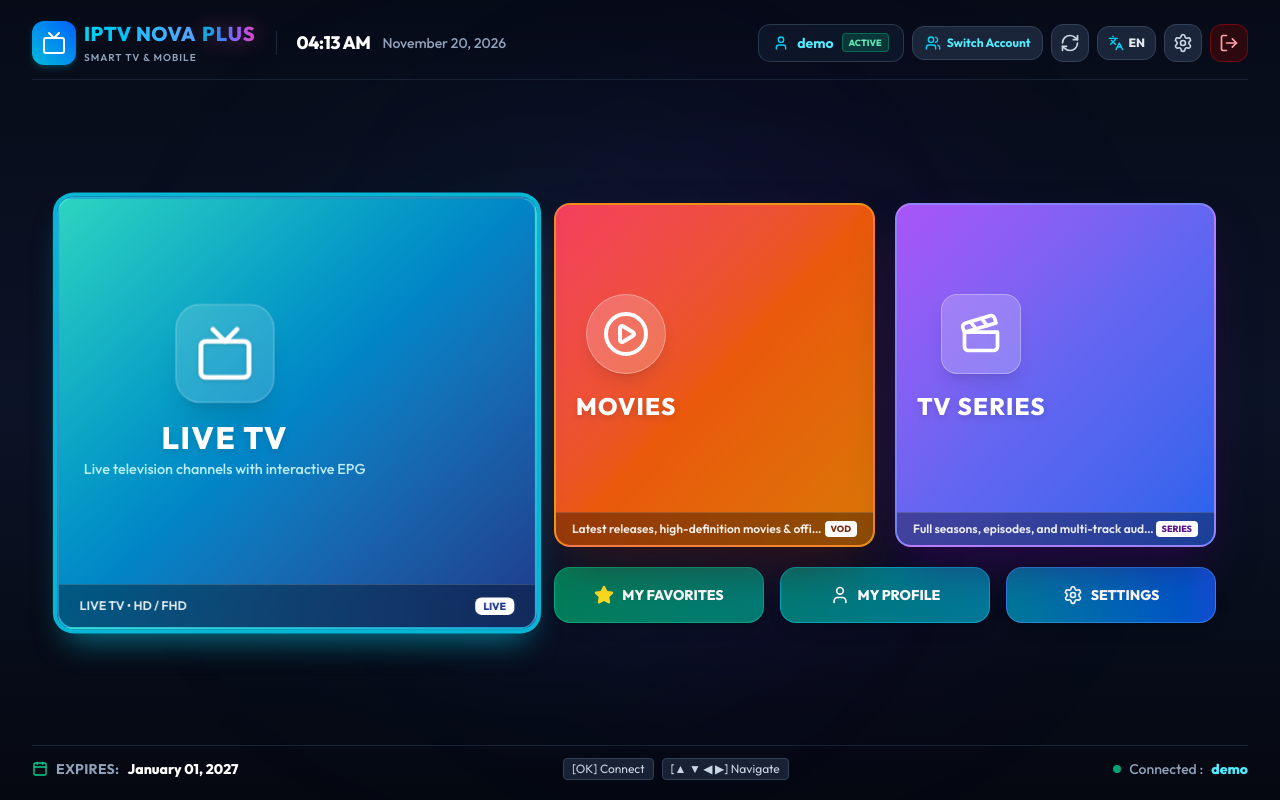
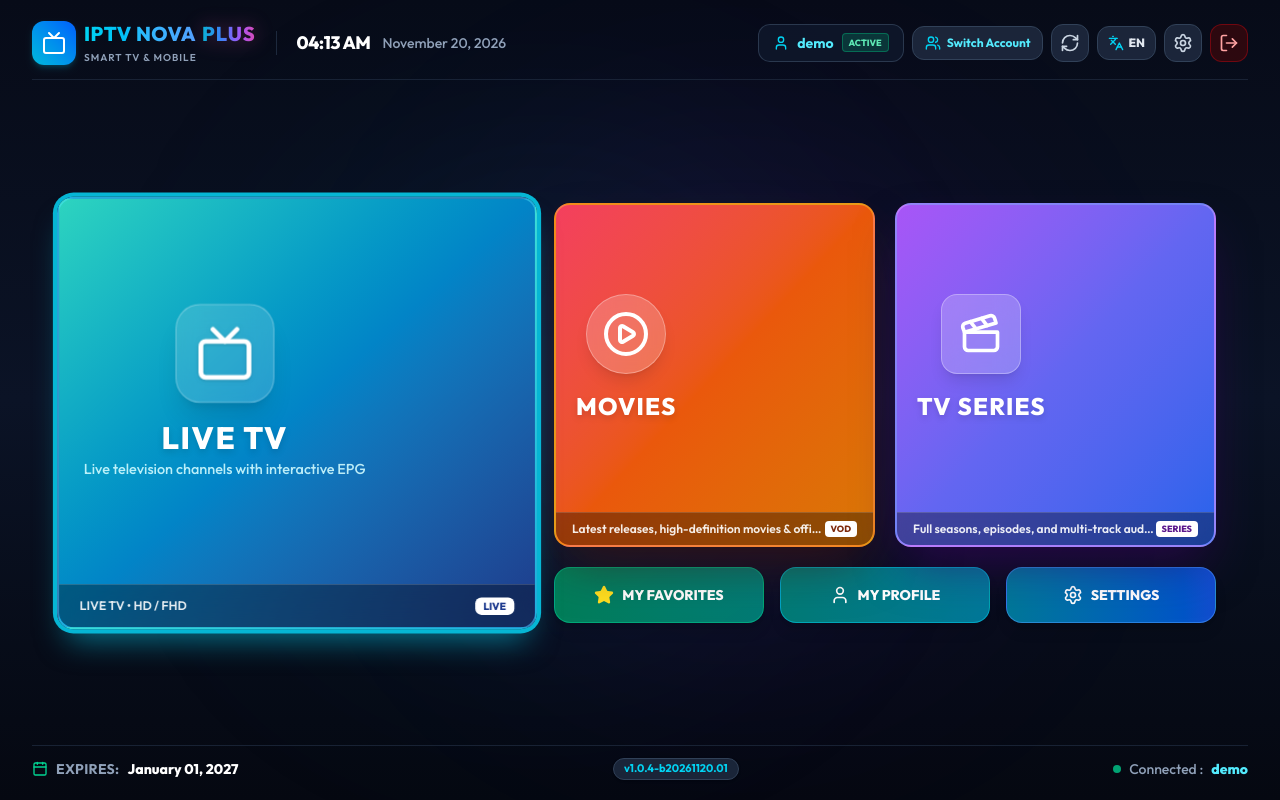
Before and after one commit to chrisdev0712/iptv-nova-plus-app, a React (Vite) app: page / in a window 1280 px wide. Both pictures are taken after a click on the button "Try DEMO MODE". Built offline with nearby package versions, Linux system fonts and the light colour scheme.

Commit message:
feat: Add visible version badge v1.0.4-b20261120.01 across Login, Dashboard, and Player

```diff
--- a/src/components/AccountsScreen.tsx
+++ b/src/components/AccountsScreen.tsx
@@ -22,6 +22,7 @@ import { XtreamClient } from '../services/xtream';
 import { SavedAccount } from '../types/xtream';
 import { useTranslation } from '../utils/i18n';
 import { DeviceMacModal } from './DeviceMacModal';
+import { APP_VERSION } from '../version';
 
 interface AccountsScreenProps {
   onSelectAccount: (client: XtreamClient, account: SavedAccount) => void;
@@ -243,8 +244,9 @@ export const AccountsScreen: React.FC<AccountsScreenProps> = ({ onSelectAccount,
               <span>{t('app_title')}</span>
               <span className="rainbow-text">{t('app_plus')}</span>
             </h1>
-            <p className="text-slate-400 text-xs uppercase tracking-widest font-semibold mt-0.5">
-              {t('admin_users')} &bull; Xtream Codes API
+            <p className="text-slate-400 text-xs uppercase tracking-widest font-semibold mt-0.5 flex items-center space-x-2">
+              <span>{t('admin_users')} &bull; Xtream Codes API</span>
+              <span className="px-2 py-0.5 rounded-full bg-cyan-950/80 text-cyan-300 border border-cyan-500/40 font-mono text-[10px] font-bold tracking-normal">{APP_VERSION}</span>
             </p>
           </div>
         </div>
@@ -529,6 +531,10 @@ export const AccountsScreen: React.FC<AccountsScreenProps> = ({ onSelectAccount,
           <span>{t('try_demo')}</span>
         </button>
 
+        <span className="px-2.5 py-1 rounded-full bg-slate-800/90 border border-slate-700 text-[11px] font-mono font-bold text-cyan-400 shadow-sm">
+          {APP_VERSION}
+        </span>
+
         <div className="flex items-center space-x-3">
           <span className="px-2 py-0.5 rounded bg-slate-800 border border-slate-700 font-mono text-slate-300">
             {t('nav_ok')}
--- a/src/components/DashboardScreen.tsx
+++ b/src/components/DashboardScreen.tsx
@@ -20,6 +20,7 @@ import { XtreamClient } from '../services/xtream';
 import { SavedAccount, XtreamAuthResponse } from '../types/xtream';
 import { UserProfileModal } from './UserProfileModal';
 import { useTranslation } from '../utils/i18n';
+import { APP_VERSION } from '../version';
 
 interface DashboardScreenProps {
   client: XtreamClient;
@@ -323,19 +324,16 @@ export const DashboardScreen: React.FC<DashboardScreenProps> = ({
       </main>
 
       {/* BOTTOM BAR (IPTV Smarters Footer: Expiration Left, Connected User Right) */}
-      <footer className="relative z-10 pt-2 sm:pt-3 border-t border-slate-800/80 flex items-center justify-between text-xs sm:text-sm text-slate-300 shrink-0">
+      <footer className="relative z-10 pt-2 sm:pt-3 border-t border-slate-800/80 flex items-center justify-between text-xs sm:text-sm text-slate-300 shrink-0 gap-2">
         <div className="flex items-center space-x-2">
           <Calendar className="w-4 h-4 text-emerald-400 shrink-0" />
           <span className="font-bold tracking-wide uppercase text-slate-400">{t('exp_badge')}</span>
           <span className="font-extrabold text-white">{getExpirationText()}</span>
         </div>
 
-        <div className="hidden lg:flex items-center space-x-2 text-xs text-slate-400 font-mono">
-          <span className="px-2 py-0.5 rounded bg-slate-800/80 border border-slate-700 text-slate-300">
-            {t('nav_ok')}
-          </span>
-          <span className="px-2 py-0.5 rounded bg-slate-800/80 border border-slate-700 text-slate-300">
-            {t('nav_move')}
+        <div className="flex items-center space-x-2">
+          <span className="px-2.5 py-0.5 rounded-full bg-slate-800/90 border border-slate-700 font-mono text-[11px] font-bold text-cyan-400 shadow-sm">
+            {APP_VERSION}
           </span>
         </div>
 
--- a/src/components/PlayerScreen.tsx
+++ b/src/components/PlayerScreen.tsx
@@ -25,6 +25,7 @@ import {
 } from 'lucide-react';
 import { normalizeTvKey } from '../utils/tvKeys';
 import { useTranslation } from '../utils/i18n';
+import { APP_VERSION } from '../version';
 
 export interface PlayerScreenProps {
   title: string;
@@ -847,6 +848,9 @@ export const PlayerScreen: React.FC<PlayerScreenProps> = ({
                   <span className="px-2 py-0.5 rounded bg-cyan-500/30 border border-cyan-400/40 text-cyan-300 font-bold text-[10px] uppercase">
                     {streamType === 'live' ? t('badge_live') : streamType === 'movie' ? t('card_movies') : t('card_series')}
                   </span>
+                  <span className="px-1.5 py-0.5 rounded bg-slate-800/80 border border-slate-700 text-cyan-400 font-mono font-bold text-[10px]">
+                    {APP_VERSION}
+                  </span>
                   <span className="text-[11px] text-emerald-400 font-mono font-bold truncate">
                     {resolutionInfo}
                   </span>
--- /dev/null
+++ b/src/version.ts
@@ -0,0 +1,7 @@
+export const APP_VERSION = 'v1.0.4-b20261120.01';
+export const APP_BUILD_DATE = '2026-11-20';
+
+if (typeof window !== 'undefined') {
+  (window as any).__APP_VERSION__ = APP_VERSION;
+  console.log(`%c[IPTV Nova Plus] Running ${APP_VERSION} (Build: ${APP_BUILD_DATE})`, 'color: #38bdf8; font-weight: bold; font-size: 14px;');
+}
```
